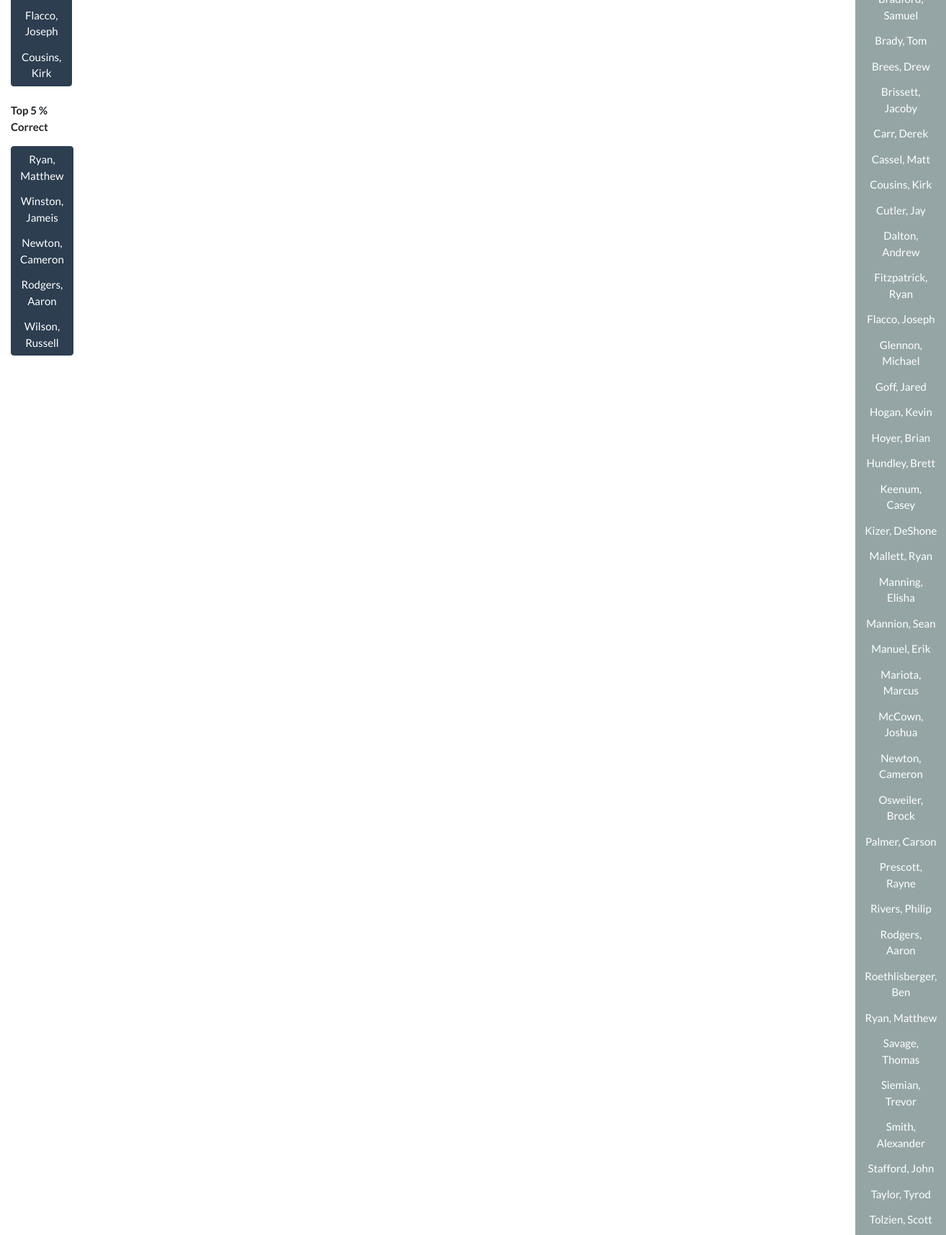
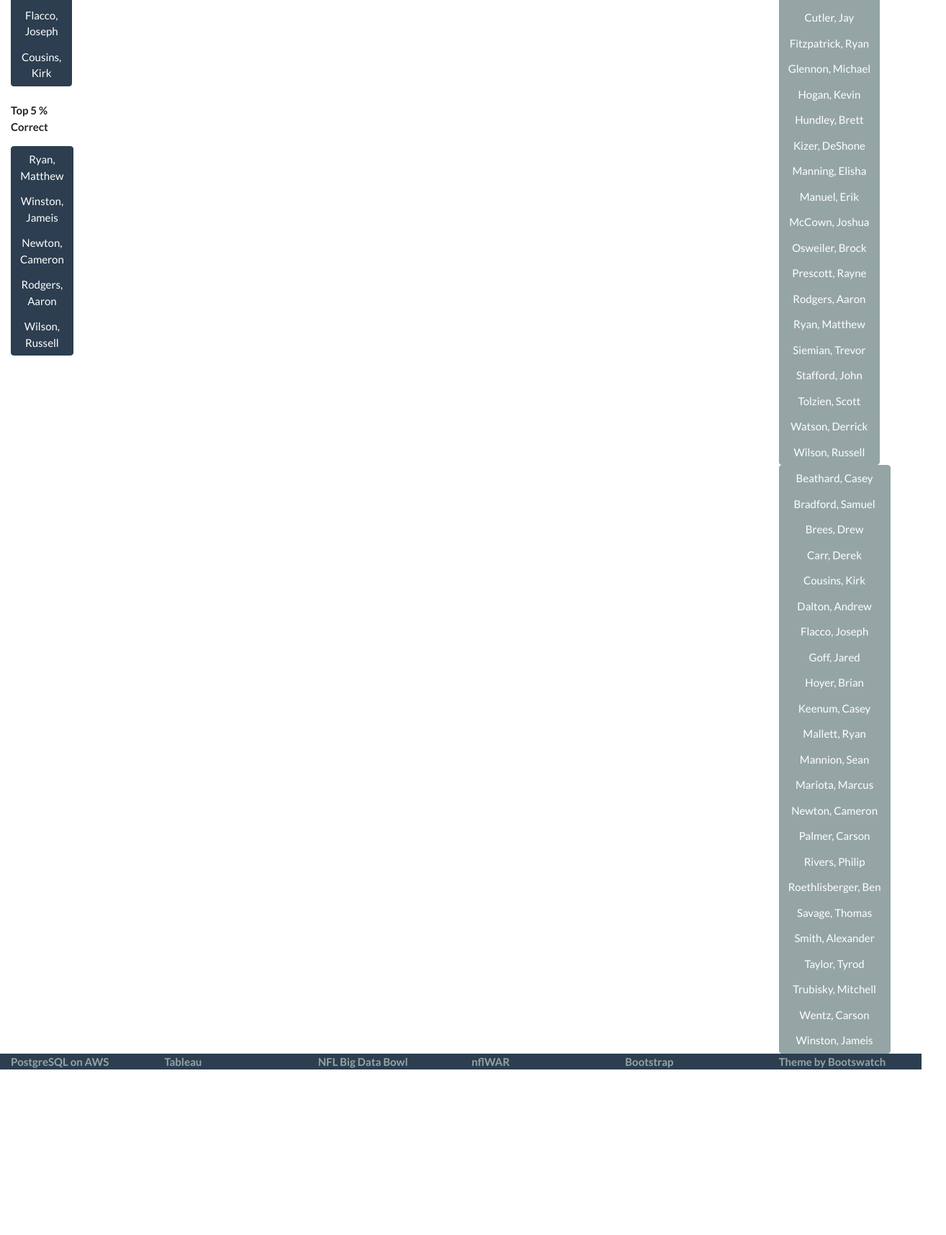
Before and after one commit to realkvanderbush/QBViz, a plain HTML site: page index.html in a window 1280 px wide. Shown: the part 342-2058 px from the top of the page at 72% size, 1314 px wide, since content can reach past the window. After the commit the page ends 1828 px from the top, so only its background shows below. Drawn offline with nearby package versions, Linux system fonts and the light colour scheme; some packages are replaced by stand-ins of ours; a script that the page names is missing.

Commit message:
Cleaned up abc list & citations

```diff
--- a/assets/js/qb.js
+++ b/assets/js/qb.js
@@ -11,10 +11,16 @@ $(document).ready(function(){
     $("#topPctList").append(b)
   });
 
+var i=0;
   abcList.forEach(function(v){
     var b = $('<button type="button" class="btn btn-secondary btn-qb" data="'+v+'">'+v+'</button>');
-    $("#abcList").append(b)
-  })
+    if(i%2==0){
+      $("#abcList_e").append(b);
+    } else{
+      $("#abcList_o").append(b);
+    }
+    i+=1;
+  });
 
   $(".btn-qb").on("click",function(){
     var d=$(this).attr("data");
--- a/index.html
+++ b/index.html
@@ -12,7 +12,8 @@
     <!--My StyleSheet-->
     <link rel="stylesheet" type="text/css" href="assets/css/style.css">
 
-    <!-- Initializing MathJax -->
+<!--
+    Initializing MathJax
     <script type="text/x-mathjax-config">
   MathJax.Hub.Config({
     extensions: ["tex2jax.js"],
@@ -25,12 +26,12 @@
     "HTML-CSS": { fonts: ["TeX"] }
   });
   </script>
-
+-->
     <!-- MathJax CDN -->
-  <script type="text/javascript"
+<!--  <script type="text/javascript"
      src="https://cdnjs.cloudflare.com/ajax/libs/mathjax/2.7.5/MathJax.js">
   </script>
-
+-->
 
     <title> QBViz </title>
   </head>
@@ -106,18 +107,26 @@
       <p class="display-5"><strong>Top 5 % Correct</strong></p>
       <div class="btn-group-vertical" role="group" id="topPctList">
       </div>
-      <br><br>
-
     </div>
-    <div class='col-10 justify-content-sm-center' id='tab' >
+    <div class='col-sm-9 justify-content-sm-center' id='tab' >
     </div>
-    <div class="col-sm-1">
+    <div class="col-sm-2 p-0-sm m-0-sm">
       <p class="display-5"><strong>All</strong></p>
-      <div class="btn-group-vertical btn-grp-sm" role="group" id="abcList">
+      <div class="row no-gutters">
+          <div class="col p-0-sm m-0-sm">
+          <div class="btn-group-vertical btn-grp-sm" role="group" id="abcList_e">
+          </div>
+        </div>
+        <div class="col p-0-sm m-0-sm">
+          <div class="btn-group-vertical btn-grp-sm"
+          role="group" id="abcList_o">
           </div>
         </div>
       </div>
     </div>
+  </div>
+</div>
+
 
 <!------------------------------------------------------------------------------->
 
@@ -133,18 +142,27 @@
 
   <div class="container-fluid bottom bg-primary text-white">
     <div class="row justify-content-end">
+
+
+      <div class="col-2 align-right">
+        <strong class="text-right"><a class="text-muted" href="https://aws.amazon.com/rds/postgresql/">PostgreSQL on AWS</a></strong>
+      </div>
+
+      <div class="col-2 align-right">
+        <strong class="text-right"><a class="text-muted" href="https://public.tableau.com">Tableau</a></strong>
+      </div>
+      <div class="col-2 align-right">
+        <strong class="text-right"><a class="text-muted" href="https://github.com/nfl-football-ops/Big-Data-Bowl">NFL Big Data Bowl</a></strong>
+      </div>
+
       <div class="col-2 align-right">
         <strong class="text-right"><a class="text-muted" href="https://ui.adsabs.harvard.edu/#abs/2018arXiv180200998Y/abstract">nflWAR</a></strong>
       </div>
-      <div class="col-2 align-right">
-        <strong class="text-right"><a class="text-muted" href="https://postgresql.org">PostgreSQL</a></strong>
-      </div>
+
       <div class="col-2 align-right">
         <strong class="text-right"><a class="text-muted" href="https://getbootstrap.com">Bootstrap</a></strong>
       </div>
-      <div class="col-2 align-right">
-        <strong class="text-right"><a class="text-muted" href="https://d3js.org">D3</a></strong>
-      </div>
+
       <div class="col-2 align-right">
         <strong class="text-right"><a class="text-muted" href="https://bootswatch.com/flatly/?">Theme by Bootswatch</a></strong>
       </div>
@@ -168,13 +186,12 @@
 
     <script type="text/javascript" src="https://public.tableau.com/javascripts/api/tableau-2.min.js">
     </script>
+
     <script src="assets/js/paramvals.js">
     </script>
     <script src="assets/js/qb.js">
     </script>
 
 
-
-</script>
   </body>
 </html>
```
Lines whose indentation alone changed are shown as unchanged.
